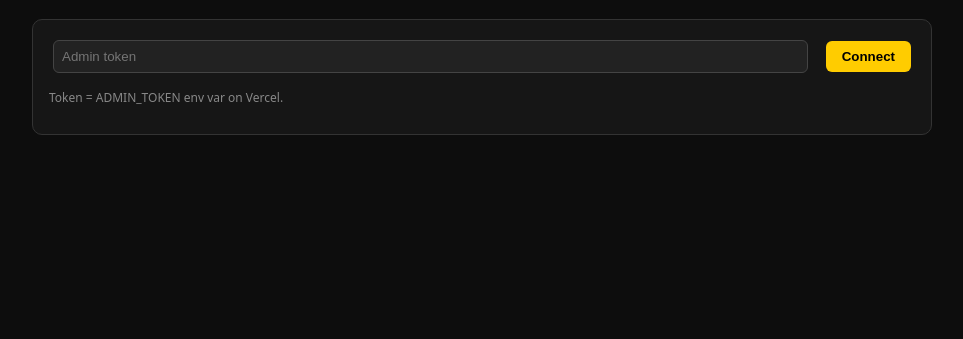
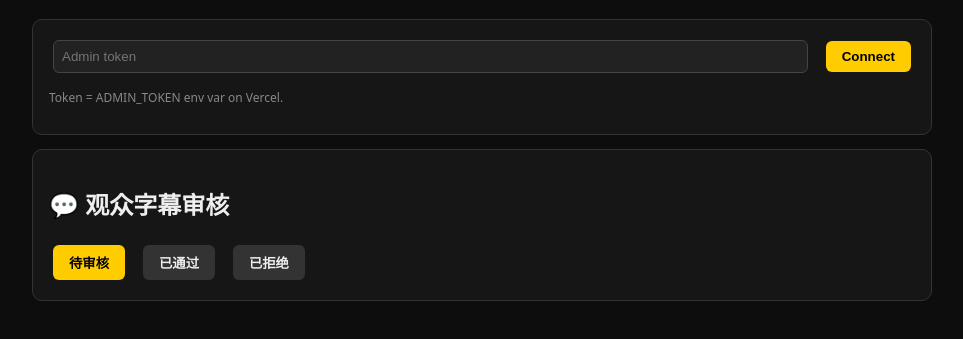
Before and after one commit to zjutimes2015/brawlverse, a plain HTML site: page vercel-app/admin.html in a window 1280 px wide. Shown: the part 87-426 px from the top of the page, without its empty margins (158-1121 px from the left). Drawn offline with Linux system fonts and the light colour scheme.

Commit message:
BRAWLVERSE: fan captions API (submit/feed/pinned/admin review)

```diff
--- a/vercel-app/admin.html
+++ b/vercel-app/admin.html
@@ -10,6 +10,36 @@ button.ghost{background:#333;color:#eee}input{background:#222;color:#eee;border:
 <div class="card"><div class="row"><input id="token" type="password" placeholder="Admin token" style="flex:1">
 <button onclick="load()">Connect</button></div><p class="small">Token = ADMIN_TOKEN env var on Vercel.</p></div>
 <div id="bouts"></div>
+<div class="card"><h2>💬 观众字幕审核</h2>
+<div class="row"><button onclick="loadCaps('pending')">待审核</button>
+<button class="ghost" onclick="loadCaps('approved')">已通过</button>
+<button class="ghost" onclick="loadCaps('rejected')">已拒绝</button></div>
+<div id="caps"></div></div>
+<script>
+async function loadCaps(status){
+  const rows = await api('/api/admin/captions?status='+status).catch(e=>{alert('Load failed: '+e.message);return null;});
+  if(!rows) return;
+  const box = document.getElementById('caps'); box.innerHTML='';
+  if(!rows.length){ box.innerHTML='<p class="small">空</p>'; return; }
+  for(const c of rows){
+    const el = document.createElement('div'); el.className='row';
+    el.style.cssText='border-bottom:1px solid #333;padding:8px 0';
+    el.innerHTML = '<span>['+c.id+'] <b>'+esc(c.text)+'</b> <span class="small">— '+esc(c.nickname)+(c.pinned?' 📌':'')+'</span></span><span style="flex:1"></span>';
+    const btn = (label, action, ghost) => {
+      const b = document.createElement('button'); b.textContent = label;
+      if(ghost) b.className='ghost';
+      b.onclick = async () => { await api('/api/admin/captions?id='+c.id,{method:'PATCH',body:JSON.stringify({action})}); loadCaps(status); };
+      el.appendChild(b);
+    };
+    if(status==='pending'){ btn('通过','approve'); btn('置顶','pin'); btn('拒绝','reject',true); }
+    else if(status==='approved'){ btn(c.pinned?'取消置顶':'置顶', c.pinned?'unpin':'pin'); btn('拒绝','reject',true); }
+    else { btn('恢复通过','approve'); }
+    btn('删除','delete',true);
+    box.appendChild(el);
+  }
+}
+function esc(s){ return String(s).replace(/[&<>"]/g, m => ({'&':'&amp;','<':'&lt;','>':'&gt;','"':'&quot;'}[m])); }
+</script>
 <script>
 let TOKEN='';
 async function api(path,opts){opts=opts||{};opts.headers=Object.assign({'X-Admin-Token':TOKEN,'Content-Type':'application/json'},opts.headers||{});
```
